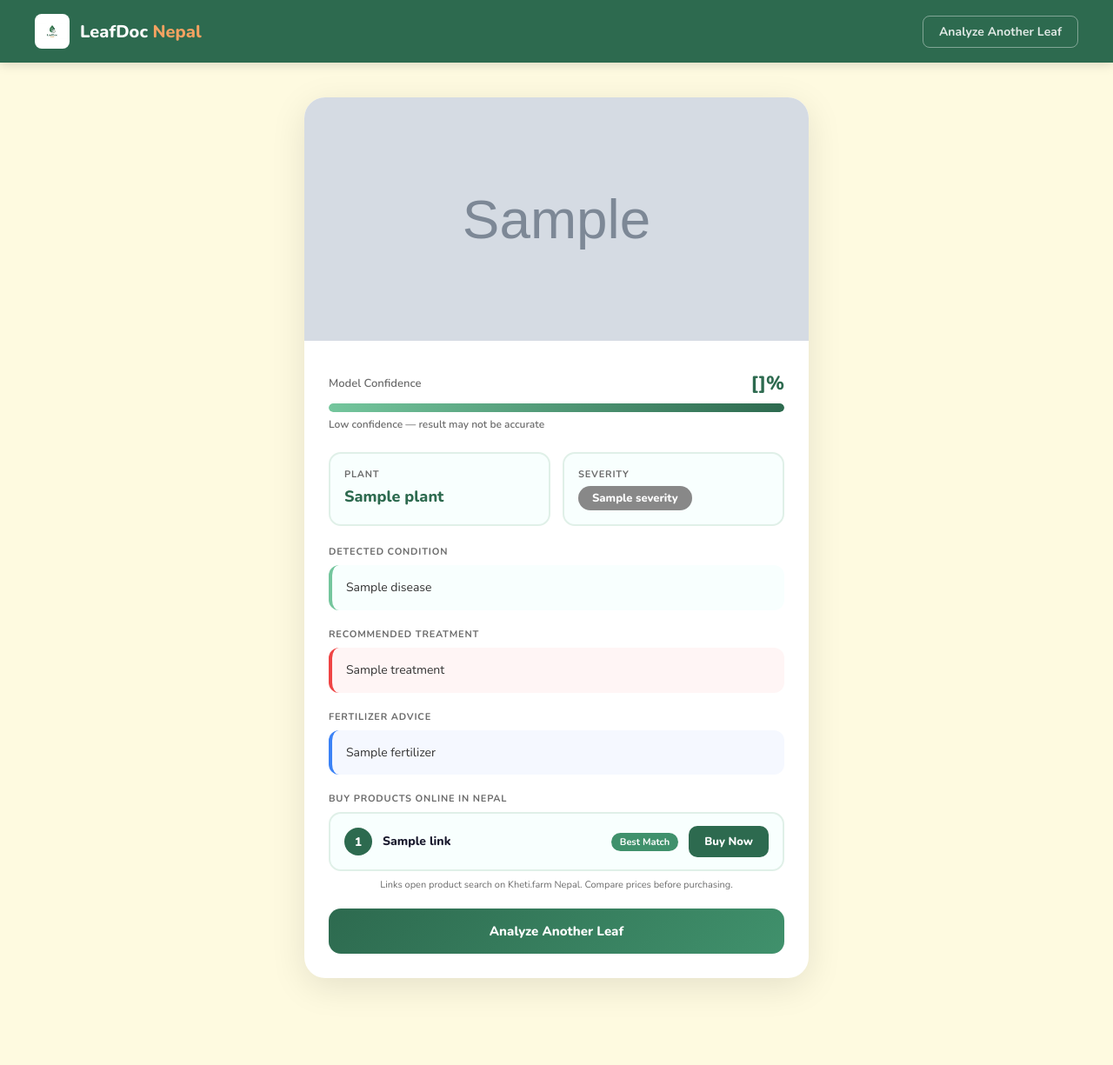
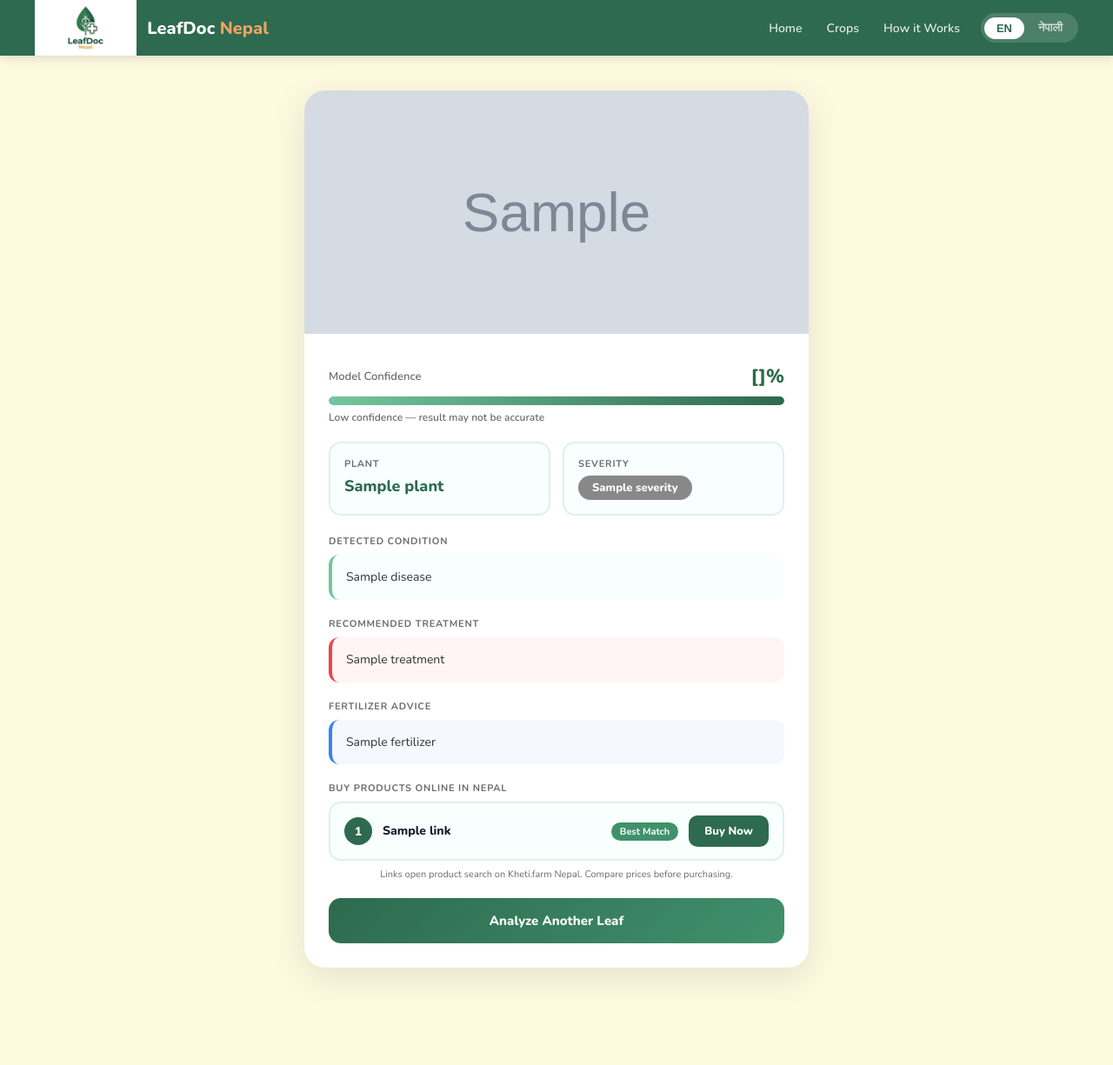
Before and after one commit to bikashbasnet12/leafdoc-Nepal, a Flask app: template templates/result.html in a window 1280 px wide. Shown: the whole page at 87% size. After the commit the page ends 1123 px from the top, so only its background shows below. Run offline with Flask 3, Linux system fonts and the light colour scheme; the template is opened without the code that fills it: most values are stand-ins (such as "Sample title", 1, 10 or a date in 2020); grey boxes marked "Sample" are stand-in pictures.

Commit message:
adjusted hero and lang togle

```diff
--- a/templates/result.html
+++ b/templates/result.html
@@ -3,7 +3,7 @@
 <head>
   <meta charset="UTF-8" />
   <meta name="viewport" content="width=device-width, initial-scale=1.0"/>
-  <title>Result - Krishi AI Nepal</title>
+  <title>Result - LeafDoc Nepal</title>
   <link href="https://fonts.googleapis.com/css2?family=Nunito:wght@400;600;700;800&display=swap" rel="stylesheet">
   <style>
     *, *::before, *::after { margin: 0; padding: 0; box-sizing: border-box; }
@@ -13,57 +13,63 @@
       --green-mid:   #40916c;
       --green-light: #74c69d;
       --yellow:      #f4a261;
-      --orange:      #e76f51;
       --cream:       #fefae0;
       --text:        #1a1a2e;
       --muted:       #6b6b6b;
     }
 
-    body {
-      font-family: 'Nunito', sans-serif;
-      background: var(--cream);
-      color: var(--text);
-      min-height: 100vh;
-    }
+    body { font-family: 'Nunito', sans-serif; background: var(--cream); color: var(--text); min-height: 100vh; }
 
+    /* NAV */
     nav {
       background: var(--green);
-      padding: 16px 40px;
+      padding: 0 40px;
+      height: 64px;
       display: flex;
       align-items: center;
       justify-content: space-between;
+      position: sticky;
+      top: 0;
+      z-index: 100;
       box-shadow: 0 2px 12px rgba(0,0,0,0.15);
     }
 
-    .logo-text {
-      color: white;
-      font-size: 20px;
-      font-weight: 800;
+    .nav-logo { display: flex; align-items: center; gap: 12px; height: 100%; text-decoration: none; }
+    .nav-logo img { height: 64px; width: auto; object-fit: contain; display: block; }
+    .logo-text { color: white; font-size: 20px; font-weight: 800; }
+    .logo-text span { color: var(--yellow); }
+
+    .nav-right { display: flex; align-items: center; gap: 24px; }
+
+    .nav-links { display: flex; gap: 28px; list-style: none; }
+    .nav-links a { color: rgba(255,255,255,0.85); text-decoration: none; font-size: 14px; font-weight: 600; transition: color 0.2s; }
+    .nav-links a:hover { color: var(--yellow); }
+
+    .lang-toggle {
+      display: flex;
+      align-items: center;
+      background: rgba(255,255,255,0.15);
+      border-radius: 20px;
+      padding: 4px;
+      gap: 2px;
     }
 
-    .logo-text span { color: var(--yellow); }
-
-    .back-btn {
-      color: rgba(255,255,255,0.85);
-      text-decoration: none;
-      font-size: 14px;
+    .lang-btn {
+      padding: 5px 14px;
+      border-radius: 16px;
+      border: none;
+      font-size: 13px;
       font-weight: 700;
-      padding: 8px 18px;
-      border: 1.5px solid rgba(255,255,255,0.4);
-      border-radius: 8px;
+      cursor: pointer;
       transition: all 0.2s;
+      background: transparent;
+      color: rgba(255,255,255,0.7);
     }
 
-    .back-btn:hover {
-      background: rgba(255,255,255,0.1);
-      color: white;
-    }
+    .lang-btn.active { background: white; color: var(--green); }
 
-    .page {
-      max-width: 620px;
-      margin: 40px auto;
-      padding: 0 20px 60px;
-    }
+    /* PAGE */
+    .page { max-width: 620px; margin: 40px auto; padding: 0 20px 60px; }
 
     .result-card {
       background: white;
@@ -72,227 +78,63 @@
       box-shadow: 0 10px 40px rgba(0,0,0,0.1);
     }
 
-    .leaf-img {
-      width: 100%;
-      max-height: 280px;
-      object-fit: cover;
-    }
+    .leaf-img { width: 100%; max-height: 280px; object-fit: cover; }
 
     .result-body { padding: 28px; }
 
     /* Confidence */
-    .conf-section { margin-bottom: 24px; }
-
-    .conf-row {
-      display: flex;
-      justify-content: space-between;
-      align-items: center;
-      margin-bottom: 8px;
-    }
-
+    .conf-row { display: flex; justify-content: space-between; align-items: center; margin-bottom: 8px; }
     .conf-label { font-size: 13px; color: var(--muted); font-weight: 600; }
     .conf-value { font-size: 22px; font-weight: 800; color: var(--green); }
 
-    .conf-bar-bg {
-      background: #e8f5e9;
-      border-radius: 8px;
-      height: 10px;
-      overflow: hidden;
-      margin-bottom: 6px;
-    }
-
-    .conf-bar {
-      height: 100%;
-      border-radius: 8px;
-      background: linear-gradient(90deg, var(--green-light), var(--green));
-      transition: width 1s ease;
-    }
-
-    .conf-note {
-      font-size: 12px;
-      color: var(--muted);
-      font-weight: 600;
-    }
+    .conf-bar-bg { background: #e8f5e9; border-radius: 8px; height: 10px; overflow: hidden; margin-bottom: 6px; }
+    .conf-bar { height: 100%; border-radius: 8px; background: linear-gradient(90deg, var(--green-light), var(--green)); }
+    .conf-note { font-size: 12px; color: var(--muted); font-weight: 600; margin-bottom: 20px; }
 
     /* Info grid */
-    .info-grid {
-      display: grid;
-      grid-template-columns: 1fr 1fr;
-      gap: 14px;
-      margin-bottom: 22px;
-    }
+    .info-grid { display: grid; grid-template-columns: 1fr 1fr; gap: 14px; margin-bottom: 22px; }
 
-    .info-box {
-      background: #f8fffe;
-      border: 2px solid #e0f0e8;
-      border-radius: 14px;
-      padding: 16px;
-    }
+    .info-box { background: #f8fffe; border: 2px solid #e0f0e8; border-radius: 14px; padding: 16px; }
+    .info-lbl { font-size: 11px; text-transform: uppercase; letter-spacing: 0.8px; color: var(--muted); font-weight: 700; margin-bottom: 6px; }
+    .info-val { font-size: 18px; font-weight: 800; color: var(--green); }
 
-    .info-lbl {
-      font-size: 11px;
-      text-transform: uppercase;
-      letter-spacing: 0.8px;
-      color: var(--muted);
-      font-weight: 700;
-      margin-bottom: 6px;
-    }
-
-    .info-val {
-      font-size: 18px;
-      font-weight: 800;
-      color: var(--green);
-    }
-
-    .severity-badge {
-      display: inline-block;
-      padding: 5px 16px;
-      border-radius: 20px;
-      font-size: 13px;
-      font-weight: 800;
-      color: white;
-    }
+    .severity-badge { display: inline-block; padding: 5px 16px; border-radius: 20px; font-size: 13px; font-weight: 800; color: white; }
 
     /* Sections */
     .section { margin-bottom: 20px; }
+    .section-title { font-size: 11px; text-transform: uppercase; letter-spacing: 0.8px; color: var(--muted); font-weight: 700; margin-bottom: 8px; }
+    .section-body { font-size: 14px; color: #333; line-height: 1.7; padding: 14px 16px; border-radius: 12px; border-left: 4px solid var(--green-light); background: #f8fffe; }
+    .section-body.red { border-color: #ef4444; background: #fff5f5; }
+    .section-body.blue { border-color: #3b82f6; background: #f5f8ff; }
 
-    .section-title {
-      font-size: 11px;
-      text-transform: uppercase;
-      letter-spacing: 0.8px;
-      color: var(--muted);
-      font-weight: 700;
-      margin-bottom: 8px;
-    }
-
-    .section-body {
-      font-size: 14px;
-      color: #333;
-      line-height: 1.7;
-      padding: 14px 16px;
-      border-radius: 12px;
-      border-left: 4px solid var(--green-light);
-      background: #f8fffe;
-    }
-
-    .section-body.red   { border-color: #ef4444; background: #fff5f5; }
-    .section-body.blue  { border-color: #3b82f6; background: #f5f8ff; }
-
-    .healthy-banner {
-      background: linear-gradient(135deg, #22c55e, #16a34a);
-      color: white;
-      border-radius: 14px;
-      padding: 16px 20px;
-      font-weight: 800;
-      font-size: 15px;
-      margin-bottom: 20px;
-      text-align: center;
-    }
+    .healthy-banner { background: linear-gradient(135deg, #22c55e, #16a34a); color: white; border-radius: 14px; padding: 16px 20px; font-weight: 800; font-size: 15px; margin-bottom: 20px; text-align: center; }
 
     /* Buy section */
     .buy-section { margin-bottom: 20px; }
-
     .buy-cards { display: flex; flex-direction: column; gap: 10px; }
 
-    .buy-card {
-      display: flex;
-      align-items: center;
-      gap: 12px;
-      background: #f8fffe;
-      border: 2px solid #e0f0e8;
-      border-radius: 14px;
-      padding: 14px 16px;
-      transition: border-color 0.2s;
-    }
-
+    .buy-card { display: flex; align-items: center; gap: 12px; background: #f8fffe; border: 2px solid #e0f0e8; border-radius: 14px; padding: 14px 16px; transition: border-color 0.2s; }
     .buy-card:hover { border-color: var(--green-light); }
 
-    .buy-rank {
-      width: 32px;
-      height: 32px;
-      background: var(--green);
-      color: white;
-      border-radius: 50%;
-      display: flex;
-      align-items: center;
-      justify-content: center;
-      font-weight: 800;
-      font-size: 14px;
-      flex-shrink: 0;
-    }
+    .buy-rank { width: 32px; height: 32px; background: var(--green); color: white; border-radius: 50%; display: flex; align-items: center; justify-content: center; font-weight: 800; font-size: 14px; flex-shrink: 0; }
 
     .buy-info { flex: 1; }
+    .buy-name { font-weight: 800; font-size: 14px; color: var(--text); margin-bottom: 2px; }
+    .buy-platform { font-size: 11px; color: var(--muted); font-weight: 600; }
 
-    .buy-name {
-      font-weight: 800;
-      font-size: 14px;
-      color: var(--text);
-      margin-bottom: 2px;
-    }
+    .buy-badge { font-size: 11px; color: white; background: var(--green-mid); border-radius: 20px; padding: 3px 10px; font-weight: 700; white-space: nowrap; }
 
-    .buy-platform {
-      font-size: 11px;
-      color: var(--muted);
-      font-weight: 600;
-    }
+    .buy-btn { background: var(--green); color: white; text-decoration: none; padding: 9px 18px; border-radius: 10px; font-size: 13px; font-weight: 800; white-space: nowrap; transition: all 0.2s; flex-shrink: 0; }
+    .buy-btn:hover { background: var(--green-mid); transform: translateY(-1px); }
 
-    .buy-badge {
-      font-size: 11px;
-      color: white;
-      background: var(--green-mid);
-      border-radius: 20px;
-      padding: 3px 10px;
-      font-weight: 700;
-      white-space: nowrap;
-    }
+    .buy-note { font-size: 11px; color: var(--muted); margin-top: 8px; text-align: center; }
 
-    .buy-btn {
-      background: var(--green);
-      color: white;
-      text-decoration: none;
-      padding: 9px 18px;
-      border-radius: 10px;
-      font-size: 13px;
-      font-weight: 800;
-      white-space: nowrap;
-      transition: all 0.2s;
-      flex-shrink: 0;
-    }
-
-    .buy-btn:hover {
-      background: var(--green-mid);
-      transform: translateY(-1px);
-    }
-
-    .buy-note {
-      font-size: 11px;
-      color: var(--muted);
-      margin-top: 8px;
-      text-align: center;
-    }
-
-    /* Analyze again */
-    .again-btn {
-      display: block;
-      text-align: center;
-      background: linear-gradient(135deg, var(--green), var(--green-mid));
-      color: white;
-      text-decoration: none;
-      padding: 16px;
-      border-radius: 14px;
-      font-weight: 800;
-      font-size: 15px;
-      transition: all 0.3s;
-      margin-top: 4px;
-    }
-
-    .again-btn:hover {
-      transform: translateY(-2px);
-      box-shadow: 0 8px 24px rgba(45,106,79,0.3);
-    }
+    .again-btn { display: block; text-align: center; background: linear-gradient(135deg, var(--green), var(--green-mid)); color: white; text-decoration: none; padding: 16px; border-radius: 14px; font-weight: 800; font-size: 15px; transition: all 0.3s; margin-top: 4px; }
+    .again-btn:hover { transform: translateY(-2px); box-shadow: 0 8px 24px rgba(45,106,79,0.3); }
 
     @media (max-width: 600px) {
-      nav { padding: 14px 20px; }
+      nav { padding: 0 20px; }
+      .nav-links { display: none; }
       .result-body { padding: 20px; }
       .buy-badge { display: none; }
     }
@@ -301,8 +143,21 @@
 <body>
 
   <nav>
-    <div class="nav-logo" style="display:flex;align-items:center;gap:12px;"><img src="/static/leaficon.jpeg" style="width:40px;height:40px;object-fit:contain;background:white;border-radius:8px;padding:3px;" /><div class="logo-text" style="color:white;font-size:20px;font-weight:800;">LeafDoc <span>Nepal</span></div></div>
-    <a href="/" class="back-btn">Analyze Another Leaf</a>
+    <a href="/" class="nav-logo">
+      <img src="/static/leaficon.jpeg" alt="LeafDoc Nepal" />
+      <div class="logo-text">LeafDoc <span>Nepal</span></div>
+    </a>
+    <div class="nav-right">
+      <ul class="nav-links">
+        <li><a href="/">Home</a></li>
+        <li><a href="/#crops">Crops</a></li>
+        <li><a href="/#how">How it Works</a></li>
+      </ul>
+      <div class="lang-toggle">
+        <button class="lang-btn active" onclick="setLang('en')">EN</button>
+        <button class="lang-btn" onclick="setLang('ne')">नेपाली</button>
+      </div>
+    </div>
   </nav>
 
   <div class="page">
@@ -315,61 +170,66 @@
       <div class="result-body">
 
         <!-- Confidence -->
-        <div class="conf-section">
         <div class="conf-row">
-            <span class="conf-label">Model Confidence</span>
+          <span class="conf-label" data-en="Model Confidence" data-ne="मोडेल आत्मविश्वास">Model Confidence</span>
           <span class="conf-value">{{ result.confidence }}%</span>
         </div>
         <div class="conf-bar-bg">
           <div class="conf-bar" style="width: {{ result.confidence }}%"></div>
         </div>
-          <p class="conf-note">
+        <p class="conf-note"
+           data-en-high="High confidence — result is reliable"
+           data-ne-high="उच्च आत्मविश्वास — परिणाम भरपर्दो छ"
+           data-en-mid="Moderate confidence — try a clearer image if unsure"
+           data-ne-mid="मध्यम आत्मविश्वास — अस्पष्ट भएमा स्पष्ट छवि प्रयास गर्नुहोस्"
+           data-en-low="Low confidence — result may not be accurate"
+           data-ne-low="कम आत्मविश्वास — परिणाम सही नहुन सक्छ"
+           id="conf-note-text">
           {% if result.confidence >= 80 %}High confidence — result is reliable
           {% elif result.confidence >= 60 %}Moderate confidence — try a clearer image if unsure
-            {% else %}Low confidence — result may not be accurate
-            {% endif %}
+          {% else %}Low confidence — result may not be accurate{% endif %}
         </p>
-        </div>
 
         <!-- Plant + Severity -->
         <div class="info-grid">
           <div class="info-box">
-            <div class="info-lbl">Plant</div>
+            <div class="info-lbl" data-en="Plant" data-ne="बिरुवा">Plant</div>
             <div class="info-val">{{ result.plant }}</div>
           </div>
           <div class="info-box">
-            <div class="info-lbl">Severity</div>
+            <div class="info-lbl" data-en="Severity" data-ne="गम्भीरता">Severity</div>
             <span class="severity-badge" style="background: {{ result.color }};">{{ result.severity }}</span>
           </div>
         </div>
 
-        <!-- Healthy banner -->
         {% if result.severity == "None" %}
-        <div class="healthy-banner">This leaf appears healthy. No disease detected.</div>
+        <div class="healthy-banner" data-en="This leaf appears healthy. No disease detected." data-ne="यो पात स्वस्थ देखिन्छ। कुनै रोग पत्ता लागेन।">
+          This leaf appears healthy. No disease detected.
+        </div>
         {% endif %}
 
-        <!-- Detected condition -->
+        <!-- Condition -->
         <div class="section">
-          <div class="section-title">Detected Condition</div>
+          <div class="section-title" data-en="Detected Condition" data-ne="पत्ता लागेको अवस्था">Detected Condition</div>
           <div class="section-body">{{ result.disease }}</div>
         </div>
 
         <!-- Treatment -->
         <div class="section">
-          <div class="section-title">Recommended Treatment</div>
+          <div class="section-title" data-en="Recommended Treatment" data-ne="सिफारिस गरिएको उपचार">Recommended Treatment</div>
           <div class="section-body red">{{ result.treatment }}</div>
         </div>
 
         <!-- Fertilizer -->
         <div class="section">
-          <div class="section-title">Fertilizer Advice</div>
+          <div class="section-title" data-en="Fertilizer Advice" data-ne="मल सल्लाह">Fertilizer Advice</div>
           <div class="section-body blue">{{ result.fertilizer }}</div>
         </div>
 
-        <!-- Buy section -->
+        <!-- Buy -->
         {% if result.buy_links %}
         <div class="buy-section">
-          <div class="section-title">Buy Products Online in Nepal</div>
+          <div class="section-title" data-en="Buy Products Online in Nepal" data-ne="नेपालमा अनलाइन उत्पादन किन्नुहोस्">Buy Products Online in Nepal</div>
           <div class="buy-cards">
             {% for link in result.buy_links %}
             <div class="buy-card">
@@ -379,24 +239,49 @@
                 <div class="buy-platform">{{ link.platform }}</div>
               </div>
               <span class="buy-badge">
-                {% if loop.index == 1 %}Best Match
-                {% elif loop.index == 2 %}Good Match
-                {% else %}Available
+                {% if loop.index == 1 %}<span data-en="Best Match" data-ne="सर्वोत्तम मिलान">Best Match</span>
+                {% elif loop.index == 2 %}<span data-en="Good Match" data-ne="राम्रो मिलान">Good Match</span>
+                {% else %}<span data-en="Available" data-ne="उपलब्ध">Available</span>
                 {% endif %}
               </span>
-              <a href="{{ link.url }}" target="_blank" class="buy-btn">Buy Now</a>
+              <a href="{{ link.url }}" target="_blank" class="buy-btn" data-en="Buy Now" data-ne="अहिले किन्नुहोस्">Buy Now</a>
             </div>
             {% endfor %}
           </div>
-          <p class="buy-note">Links open product search on Kheti.farm Nepal. Compare prices before purchasing.</p>
+          <p class="buy-note" data-en="Links open product search on Kheti.farm Nepal. Compare prices before purchasing." data-ne="लिङ्कहरूले Kheti.farm Nepal मा उत्पादन खोज खोल्छन्। किन्नु अघि मूल्य तुलना गर्नुहोस्।">
+            Links open product search on Kheti.farm Nepal. Compare prices before purchasing.
+          </p>
         </div>
         {% endif %}
 
-        <a href="/" class="again-btn">Analyze Another Leaf</a>
+        <a href="/" class="again-btn" data-en="Analyze Another Leaf" data-ne="अर्को पात विश्लेषण गर्नुहोस्">Analyze Another Leaf</a>
 
       </div>
     </div>
   </div>
 
+  <script>
+    function setLang(lang) {
+      localStorage.setItem('leafdoc_lang', lang);
+      document.querySelectorAll('.lang-btn').forEach(b => b.classList.remove('active'));
+      document.querySelector(`.lang-btn:${lang === 'en' ? 'first-child' : 'last-child'}`).classList.add('active');
+
+      document.querySelectorAll('[data-en]').forEach(el => {
+        const text = el.getAttribute(`data-${lang}`);
+        if (text) el.textContent = text;
+      });
+
+      const note = document.getElementById('conf-note-text');
+      const conf = {{ result.confidence }};
+      let key = conf >= 80 ? 'high' : conf >= 60 ? 'mid' : 'low';
+      note.textContent = note.getAttribute(`data-${lang}-${key}`);
+    }
+
+    // Auto-apply saved language on page load
+    window.addEventListener('DOMContentLoaded', () => {
+      const saved = localStorage.getItem('leafdoc_lang') || 'en';
+      if (saved === 'ne') setLang('ne');
+    });
+  </script>
 </body>
 </html>
```
Also changed, not shown: templates/index.html (+16 -12 lines). Lines whose indentation alone changed are shown as unchanged.
